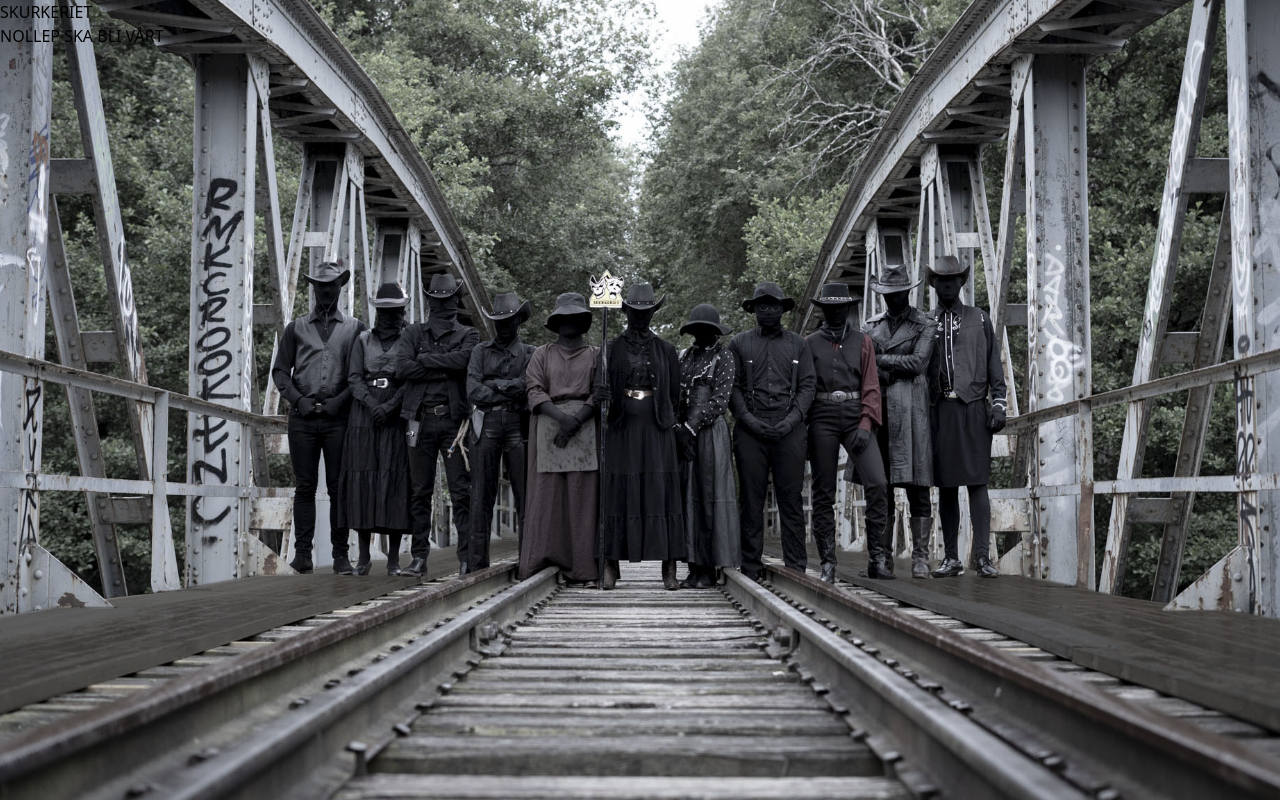
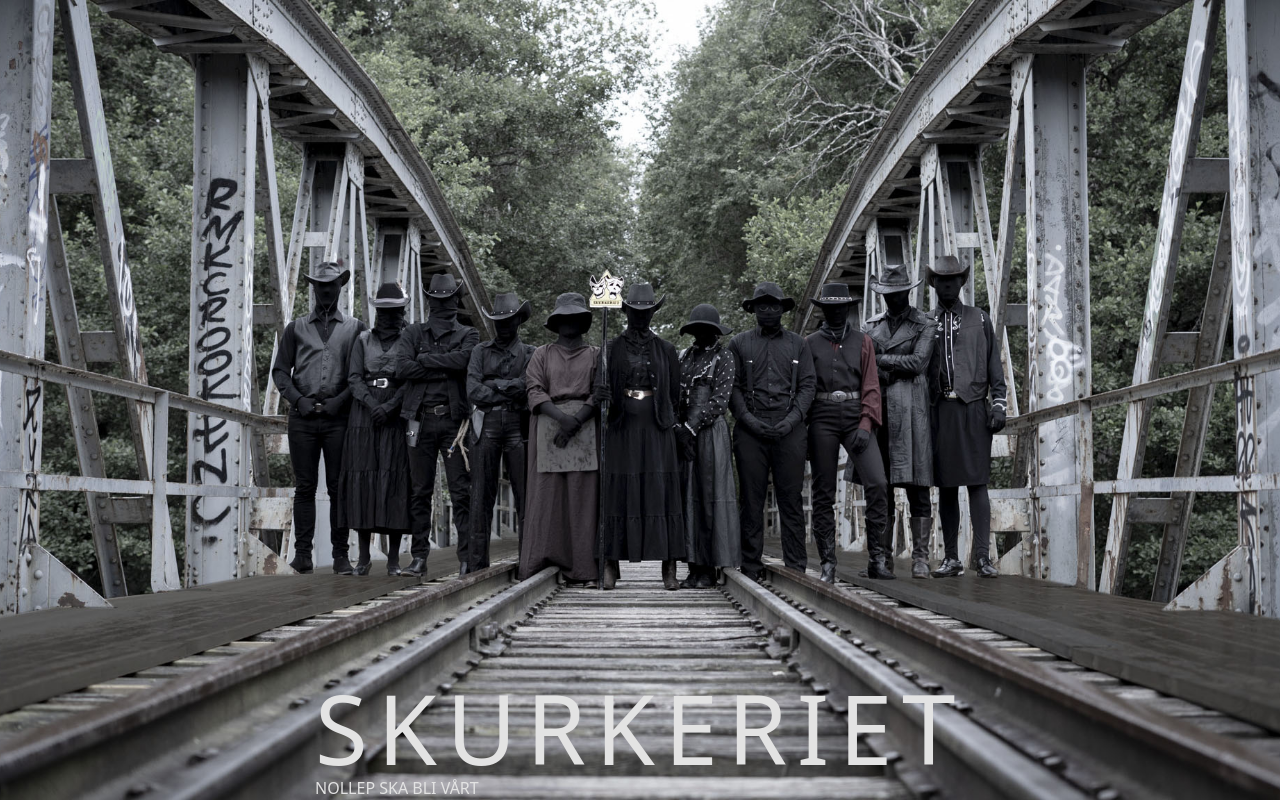
Before and after one commit to Albus00/skurkeriet, a Next.js app: page / in a window 1280 px wide. Built offline with nearby package versions, Linux system fonts and the light colour scheme.

Commit message:
Started with styling

```diff
--- a/pages/index.tsx
+++ b/pages/index.tsx
@@ -11,9 +11,9 @@ export default function Home() {
       </Head>
       <main>
         {/* Group image */}
-        <div className='h-screen w-screen bg-group bg-cover bg-center'>
-          <div className=''>
-            <p>SKURKERIET</p>
+        <div className='flex flex-col-reverse items-center h-screen w-screen bg-group bg-cover bg-center'>
+          <div className='text-whiteText'>
+            <p className='text-8xl tracking-widest'>SKURKERIET</p>
             <p>NOLLEP SKA BLI VÅRT</p>
           </div>
         </div>
--- a/styles/globals.css
+++ b/styles/globals.css
@@ -103,6 +103,10 @@ body {
     rgb(var(--background-start-rgb));
 }
 
+h1 {
+
+}
+
 a {
   color: inherit;
   text-decoration: none;
--- a/tailwind.config.js
+++ b/tailwind.config.js
@@ -19,7 +19,7 @@ module.exports = {
         black: '#030302',
         yellow: '#F9EA38',
         grey: '#2F2F2F',
-        blackText: '#030302'
+        whiteText: '#E3E3E3'
       },
       backgroundImage: {
         'group': "url('/images/group.jpg')"
```
